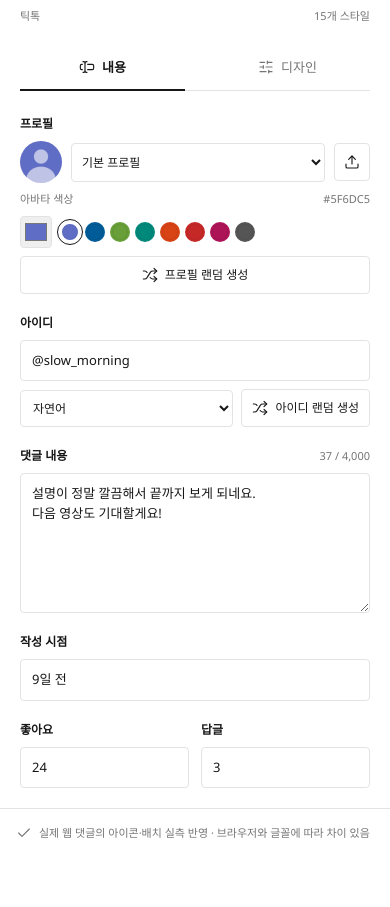
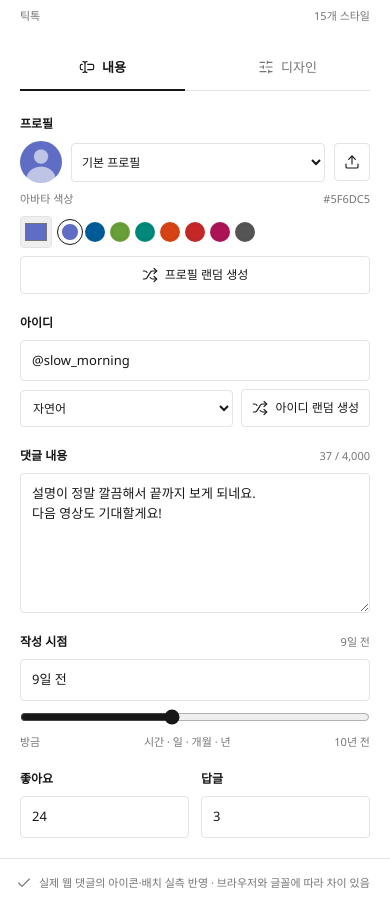
Before and after one commit to notoow/comment-image-generator, a plain HTML site: page index.html in a window 390 px wide. Shown: the part 874-1781 px from the top of the page. Before the commit the page ends 1732 px from the top, so only its background shows below. Drawn offline with Linux system fonts and the light colour scheme; a web font is replaced by a local one.

Commit message:
Fix visibility layout and restore date slider

```diff
--- a/app.js
+++ b/app.js
@@ -24,6 +24,7 @@
   const names = Object.fromEntries(platforms.map(p=>[p.id,p.name]));
   const palette = ['#5f6dc5','#005c98','#689f38','#00897b','#d84315','#c62828','#ad1457','#555555'];
   const maxReplyItems=20;
+  const makeReplyId=()=>globalThis.crypto?.randomUUID?.()||`r${Math.random().toString(36).slice(2,11)}`;
   const groups = first.querySelector('[data-platform-groups]');
   for (const group of ['글로벌','중국','일본','한국']) {
     const section=document.createElement('section');section.className='cs-platform-group';
@@ -44,9 +45,12 @@
   [first].forEach((app,index) => {
     const find = selector => app.querySelector(selector);
     const all = selector => [...app.querySelectorAll(selector)];
-    const state = {platform:'tiktok',theme:'light',panel:'content',handle:'@slow_morning',nameStyle:'phrase',text:find('[data-key="text"]').value,replyItems:[{handle:'@xiomaralopez7410',text:'LESBIANS (me) LOVE TVT!!!',translation:'한국어로 번역',date:'1개월 전',likes:1,avatarColor:'#689f38',avatarText:'X'}],visibility:{},date:'9일 전',likes:24,replies:3,genericReplies:3,postNumber:123456,avatarMode:'default',avatarSeed:0,avatarColor:'#5f6dc5',avatarText:'KS',youtubeMode:'collapsed',opacity:100,width:960,height:0,font:14,padding:24,horizontal:24,guides:false};
+    const state = {platform:'tiktok',theme:'light',panel:'content',handle:'@slow_morning',nameStyle:'phrase',text:find('[data-key="text"]').value,replyItems:[{handle:'@xiomaralopez7410',text:'LESBIANS (me) LOVE TVT!!!',translation:'한국어로 번역',date:'1개월 전',likes:1,avatarColor:'#689f38',avatarText:'X'}],visibility:{},visibilityAnchors:{},date:'9일 전',likes:24,replies:3,genericReplies:3,postNumber:123456,avatarMode:'default',avatarSeed:0,avatarColor:'#5f6dc5',avatarText:'KS',youtubeMode:'collapsed',opacity:100,width:960,height:0,font:14,padding:24,horizontal:24,guides:false};
     state.replyIndex=1;state.boardId='aB3cD4eF0';state.tiebaMode='floor';state.region='';
     const numeric = new Set(['likes','replies','postNumber','replyIndex','opacity','width','height','font','padding','horizontal']);
+    const dateSteps=['방금',...Array.from({length:23},(_,i)=>`${i+1}시간 전`),...Array.from({length:30},(_,i)=>`${i+1}일 전`),...Array.from({length:11},(_,i)=>`${i+1}개월 전`),...Array.from({length:10},(_,i)=>`${i+1}년 전`)];
+    const dateSlider=find('[data-date-slider]'),dateValue=find('[data-date-value]');dateSlider.max=String(dateSteps.length-1);
+    function syncDateSlider(){const value=find('[data-key="date"]').value.trim(),index=dateSteps.findIndex(step=>step.replace(/\s/g,'')===value.replace(/\s/g,'')),label=index>=0?dateSteps[index]:`직접 입력: ${value||'없음'}`;if(index>=0)dateSlider.value=String(index);dateValue.textContent=label;dateSlider.setAttribute('aria-valuetext',label);}
     let uploaded = null;
     let uploadVersion = 0;
     let previousOpacity = 100;
@@ -61,7 +65,7 @@
       }
       if (!platforms.some(p=>p.id===state.platform)) state.platform = 'tiktok';
       if(!Array.isArray(state.replyItems))state.replyItems=state.replyText?[{handle:'@notoow',text:state.replyText,translation:'',date:'방금 전',likes:0,avatarColor:'#689f38',avatarText:'N'}]:[];
-      state.replyItems=state.replyItems.slice(0,maxReplyItems).map((item,index)=>({handle:String(item.handle||'@notoow').slice(0,60),text:String(item.text||'').slice(0,2000),translation:String(item.translation||'').slice(0,1000),date:String(item.date||'방금 전').slice(0,30),likes:Math.max(0,Math.min(99999,Number(item.likes)||0)),avatarColor:/^#[0-9a-f]{6}$/i.test(item.avatarColor||'')?item.avatarColor:'#689f38',avatarText:String(item.avatarText||'N').slice(0,3),avatarSeed:Number(item.avatarSeed)||index,avatarMode:['random','initials'].includes(item.avatarMode)?item.avatarMode:'initials'}));
+      state.replyItems=state.replyItems.slice(0,maxReplyItems).map((item,index)=>({id:/^[a-z0-9_-]{1,40}$/i.test(item.id||'')?item.id:makeReplyId(),handle:String(item.handle||'@notoow').slice(0,60),text:String(item.text||'').slice(0,2000),translation:String(item.translation||'').slice(0,1000),date:String(item.date||'방금 전').slice(0,30),likes:Math.max(0,Math.min(99999,Number(item.likes)||0)),avatarColor:/^#[0-9a-f]{6}$/i.test(item.avatarColor||'')?item.avatarColor:'#689f38',avatarText:String(item.avatarText||'N').slice(0,3),avatarSeed:Number(item.avatarSeed)||index,avatarMode:['random','initials'].includes(item.avatarMode)?item.avatarMode:'initials'}));
       if (!CommentRandom.styles.includes(state.nameStyle)) state.nameStyle = 'phrase';
       if (!/^#[0-9a-f]{6}$/i.test(state.avatarColor)) state.avatarColor='#5f6dc5';
       if (!['default','random','initials','original','mosaic','blur'].includes(state.avatarMode)) state.avatarMode='default';
@@ -233,6 +237,9 @@
       if(key==='replies')state.genericReplies=state[key];
       queueRender();persist();
     });
+    find('[data-key="date"]').addEventListener('input',syncDateSlider);
+    dateSlider.addEventListener('input',()=>{const date=dateSteps[Number(dateSlider.value)];find('[data-key="date"]').value=date;syncDateSlider();state.date=date;queueRender();persist();});
+    syncDateSlider();
     liveHost.addEventListener('input',event=>{
       const target=event.target.closest('[data-comment-text],[data-reply-item]');if(!target)return;
       if(target.hasAttribute('data-comment-text')){state.text=target.innerText.replace(/\r/g,'');find('[data-key="text"]').value=state.text;find('[data-count]').textContent=`${state.text.length.toLocaleString()} / 4,000`;}
@@ -242,8 +249,8 @@
     liveHost.addEventListener('focusout',event=>{if(event.target.matches('[data-comment-text],[data-reply-item]'))queueRender();});
     replyList.addEventListener('input',event=>{const control=event.target.closest('[data-reply-field]');if(!control)return;const card=control.closest('[data-reply-index]'),item=state.replyItems[Number(card.dataset.replyIndex)];if(!item)return;const key=control.dataset.replyField;item[key]=key==='likes'?Math.max(0,Number(control.value)||0):control.value;if(['avatarColor','avatarText','avatarMode'].includes(key))updateReplyAvatarPreview(card.querySelector('.cs-reply-avatar-preview'),item);persist();queueRender();});
     replyList.addEventListener('click',event=>{const button=event.target.closest('[data-reply-action]');if(!button)return;const card=button.closest('[data-reply-index]'),i=Number(card.dataset.replyIndex),item=state.replyItems[i],action=button.dataset.replyAction;if(action==='remove'){state.replyItems.splice(i,1);renderReplyEditors();render();persist();const next=replyList.querySelector(`[data-reply-index="${Math.min(i,state.replyItems.length-1)}"] [data-reply-action="remove"]`)||find('[data-add-reply]');next.focus({preventScroll:true});return;}if(action==='profile'){item.avatarMode='random';item.avatarSeed=CommentRandom.avatarSeed(item.avatarSeed);item.avatarColor=palette[item.avatarSeed%palette.length];}else if(action==='name')item.handle=CommentRandom.name(state.nameStyle,item.handle);renderReplyEditors();render();persist();replyList.querySelector(`[data-reply-index="${i}"] [data-reply-action="${action}"]`)?.focus({preventScroll:true});});
-    find('[data-add-reply]').addEventListener('click',()=>{if(state.replyItems.length>=maxReplyItems)return;const used=new Set([state.handle,...state.replyItems.map(item=>item.handle)]);let handle=CommentRandom.name(state.nameStyle,'@notoow'),attempts=0;while(used.has(handle)&&attempts++<24)handle=CommentRandom.name(state.nameStyle,handle);const avatarSeed=CommentRandom.avatarSeed(state.replyItems.length),avatarColor=palette[avatarSeed%palette.length];state.replyItems.push({handle,text:'',translation:'',date:'방금 전',likes:0,avatarColor,avatarText:Array.from(handle.replace(/^@/,'').toUpperCase())[0]||'N',avatarSeed,avatarMode:'random'});renderReplyEditors();render();persist();const added=replyList.lastElementChild;added?.scrollIntoView({block:'nearest',behavior:'smooth'});added?.querySelector('[data-reply-field="handle"]')?.focus({preventScroll:true});});
-    window.addEventListener('comment-layer-visibility',event=>{const {key,visible}=event.detail;if(!state.visibility)state.visibility={};state.visibility[key]=visible;render();persist();});
+    find('[data-add-reply]').addEventListener('click',()=>{if(state.replyItems.length>=maxReplyItems)return;const used=new Set([state.handle,...state.replyItems.map(item=>item.handle)]);let handle=CommentRandom.name(state.nameStyle,'@notoow'),attempts=0;while(used.has(handle)&&attempts++<24)handle=CommentRandom.name(state.nameStyle,handle);const avatarSeed=CommentRandom.avatarSeed(state.replyItems.length),avatarColor=palette[avatarSeed%palette.length];state.replyItems.push({id:makeReplyId(),handle,text:'',translation:'',date:'방금 전',likes:0,avatarColor,avatarText:Array.from(handle.replace(/^@/,'').toUpperCase())[0]||'N',avatarSeed,avatarMode:'random'});renderReplyEditors();render();persist();const added=replyList.lastElementChild;added?.scrollIntoView({block:'nearest',behavior:'smooth'});added?.querySelector('[data-reply-field="handle"]')?.focus({preventScroll:true});});
+    window.addEventListener('comment-layer-visibility',event=>{const {key,visible,position}=event.detail;if(!state.visibility)state.visibility={};if(!state.visibilityAnchors)state.visibilityAnchors={};state.visibility[key]=visible;if(position)state.visibilityAnchors[key]=position;render();persist();});
     all('[data-platform]').forEach(b=>b.addEventListener('click',()=>{state.platform=b.dataset.platform;render();find('.cs-platform-dialog').close();persist();}));
     find('[data-open-platform]').addEventListener('click',()=>find('.cs-platform-dialog').showModal());
     find('[data-close-platform]').addEventListener('click',()=>find('.cs-platform-dialog').close());
--- a/index.html
+++ b/index.html
@@ -64,7 +64,7 @@
               <label class="cs-field" data-youtube-only hidden><span class="cs-field-title">유튜브 긴 댓글</span><select data-key="youtubeMode" aria-label="유튜브 댓글 펼침 상태"><option value="collapsed">접힌 상태 · 4줄</option><option value="expanded">펼친 상태</option></select><span class="cs-help">미리보기의 자세히 알아보기·간략히를 눌러도 바뀝니다.</span></label>
               <label class="cs-field" data-tieba-only hidden><span class="cs-field-title">바이두 댓글 형태</span><select data-key="tiebaMode" aria-label="바이두 댓글 형태"><option value="floor">본문 댓글 · 楼层</option><option value="nested">대댓글 · 楼中楼</option></select></label>
               <label class="cs-field" data-region-field hidden><span class="cs-field-title">지역 · IP 위치 (선택)</span><input data-key="region" value="" maxlength="20" placeholder="예: 安徽" autocomplete="off"></label>
-              <label class="cs-field"><span class="cs-field-title">작성 시점</span><input data-key="date" value="9일 전" maxlength="30" autocomplete="off"></label>
+              <div class="cs-field cs-date-field"><label class="cs-field-title" for="comment-date">작성 시점 <output data-date-value>9일 전</output></label><input id="comment-date" data-key="date" value="9일 전" maxlength="30" autocomplete="off"><input data-date-slider type="range" min="0" max="74" step="1" value="32" aria-label="작성 시점 선택" aria-valuetext="9일 전"><div class="cs-help cs-date-labels"><span>방금</span><span>시간 · 일 · 개월 · 년</span><span>10년 전</span></div></div>
               <div class="cs-pair" data-reaction-fields><label class="cs-field" data-likes-field><span class="cs-field-title" data-likes-label>좋아요</span><input data-key="likes" type="number" value="24" min="0" max="99999"></label><label class="cs-field" data-replies-field><span class="cs-field-title">답글</span><input data-key="replies" type="number" value="3" min="0" max="99999"></label></div>
               <label class="cs-field" data-board-field hidden><span class="cs-field-title">글 번호</span><input data-key="postNumber" type="number" value="123456" min="1" max="999999999"></label>
               <label class="cs-field" data-futaba-only hidden><span class="cs-field-title">답글 순번</span><input data-key="replyIndex" type="number" value="1" min="1" max="999999"></label>
--- a/native-templates.js
+++ b/native-templates.js
@@ -70,7 +70,7 @@
   }
   function replyElement(c,item,index,instagram=false){
     const {px,scale,dark}=c,wrap=e('div',{position:'relative',display:'grid',gridTemplateColumns:px(instagram?20:24)+' minmax(0,1fr)',columnGap:px(8),alignItems:'start',marginTop:px(10),fontSize:px(instagram?13:12),lineHeight:px(instagram?18:17)});wrap.dataset.replyComment='';
-    wrap.dataset.layer=`reply-${index}`;const avatar=e('span',{width:px(instagram?20:24),height:px(instagram?20:24),borderRadius:'50%',background:item.avatarColor||'#689f38',color:'#fff',display:'grid',placeItems:'center',fontSize:px(10),fontWeight:'600',flex:'none',overflow:'hidden'},item.avatarMode==='random'?'':item.avatarText||'N');avatar.dataset.replyAvatar='';if(item.avatarMode==='random'){const art=document.createElement('canvas');art.width=art.height=96;art.setAttribute('aria-hidden','true');art.style.cssText='display:block;width:100%;height:100%;border-radius:50%';const g=art.getContext('2d'),seed=Math.abs(Number(item.avatarSeed)||index+37),base=item.avatarColor||'#689f38';g.fillStyle=base;g.fillRect(0,0,96,96);const rgb=[1,3,5].map(i=>parseInt(base.slice(i,i+2),16)),light=rgb[0]*.299+rgb[1]*.587+rgb[2]*.114>170;g.fillStyle=light?'rgba(0,0,0,.34)':'rgba(255,255,255,.62)';for(let y=0;y<5;y++)for(let x=0;x<3;x++)if((Math.imul(seed+73,(y*3+x+1)*31)>>>((x+y)%12))&1){g.fillRect(x*19,y*19,19,19);g.fillRect((4-x)*19,y*19,19,19);}avatar.append(art);}wrap.append(avatar);
+    wrap.dataset.layer=`reply-${item.id||index}`;const avatar=e('span',{width:px(instagram?20:24),height:px(instagram?20:24),borderRadius:'50%',background:item.avatarColor||'#689f38',color:'#fff',display:'grid',placeItems:'center',fontSize:px(10),fontWeight:'600',flex:'none',overflow:'hidden'},item.avatarMode==='random'?'':item.avatarText||'N');avatar.dataset.replyAvatar='';if(item.avatarMode==='random'){const art=document.createElement('canvas');art.width=art.height=96;art.setAttribute('aria-hidden','true');art.style.cssText='display:block;width:100%;height:100%;border-radius:50%';const g=art.getContext('2d'),seed=Math.abs(Number(item.avatarSeed)||index+37),base=item.avatarColor||'#689f38';g.fillStyle=base;g.fillRect(0,0,96,96);const rgb=[1,3,5].map(i=>parseInt(base.slice(i,i+2),16)),light=rgb[0]*.299+rgb[1]*.587+rgb[2]*.114>170;g.fillStyle=light?'rgba(0,0,0,.34)':'rgba(255,255,255,.62)';for(let y=0;y<5;y++)for(let x=0;x<3;x++)if((Math.imul(seed+73,(y*3+x+1)*31)>>>((x+y)%12))&1){g.fillRect(x*19,y*19,19,19);g.fillRect((4-x)*19,y*19,19,19);}avatar.append(art);}wrap.append(avatar);
     const body=e('div',{minWidth:'0',overflowWrap:'anywhere'}),header=actions(c,{display:'inline-flex',columnGap:px(4),fontSize:px(12),lineHeight:px(17),verticalAlign:'baseline'});header.append(e('span',{fontWeight:'500',color:dark?'#eee':'#0f0f0f'},item.handle||'@notoow'),e('span',{color:dark?'#aaa':'#606060'},item.date||'방금 전'));body.append(header);
     const text=e('span',{display:'block',whiteSpace:'pre-wrap',overflowWrap:'anywhere',marginTop:px(2)},item.text||'');if(c.interactive){text.contentEditable='true';text.dataset.replyItem=String(index);text.dataset.replyField='text';text.setAttribute('role','textbox');text.setAttribute('aria-label',`답글 ${index+1} 내용 직접 편집`);text.spellcheck=false;}body.append(text);
     if(!instagram&&item.translation)body.append(e('div',{marginTop:px(4),color:dark?'#aaa':'#606060'},item.translation));
@@ -255,13 +255,13 @@
     }
     const available=state.width-2*state.horizontal;
     for(const actions of root.querySelectorAll('[data-native-actions]'))if(!actions.dataset.layer)actions.dataset.layer='reactions';
-    for(const thread of root.querySelectorAll('[data-reply-thread]'))thread.dataset.layer='replies';
     if(available<128*scale&&row.contains(pic)){pic.style.maxWidth=available*.22+'px';pic.style.height='auto';pic.style.aspectRatio='1';row.style.gap=Math.min(parseFloat(row.style.gap)||0,available*.08)+'px';}
     root.setAttribute('aria-hidden','true');root.dataset.nativeTemplate=state.platform;
+    const layerCounts=new Map();
     for(const layer of root.querySelectorAll('[data-layer]')){
-      const visible=state.visibility?.[layer.dataset.layer]!==false;
-      layer.style.visibility=visible?'':'hidden';
-      if(!interactive&&!visible)layer.style.display='none';
+      const base=layer.dataset.layer,count=(layerCounts.get(base)||0)+1;layerCounts.set(base,count);
+      if(count>1)layer.dataset.layer=`${base}-${count}`;
+      if(state.visibility?.[layer.dataset.layer]===false)layer.style.display='none';
     }
     row.style.flexShrink='0';
     return {root,muted};
@@ -269,15 +269,15 @@
   function measure(root,state){
     root.querySelector('[data-thread-connectors]')?.remove();
     const thread=root.querySelector('[data-reply-thread]'),parentAvatar=root.querySelector('.cs-native-avatar');
-    const childAvatars=thread?[...thread.querySelectorAll('[data-reply-avatar]')]:[];
-    if(thread&&parentAvatar&&childAvatars.length){
+    const childAvatars=thread?[...thread.querySelectorAll('[data-reply-avatar]')].filter(node=>node.getClientRects().length>0):[];
+    if(thread&&parentAvatar&&parentAvatar.getClientRects().length&&childAvatars.length){
       const rr=root.getBoundingClientRect(),pr=parentAvatar.getBoundingClientRect(),svg=document.createElementNS('http://www.w3.org/2000/svg','svg');
-      const width=root.clientWidth,height=Math.max(root.scrollHeight,root.clientHeight);svg.dataset.threadConnectors='';svg.setAttribute('viewBox',`0 0 ${width} ${height}`);svg.setAttribute('width',width);svg.setAttribute('height',height);svg.style.cssText='position:absolute;inset:0;pointer-events:none;overflow:visible;z-index:0';
+      const width=root.clientWidth,height=Math.max(root.scrollHeight,root.clientHeight);svg.dataset.threadConnectors='';svg.setAttribute('viewBox',`0 0 ${width} ${height}`);svg.setAttribute('width',width);svg.setAttribute('height',height);svg.style.cssText=`position:absolute;inset:0;width:${width}px;height:${height}px;pointer-events:none;overflow:visible;z-index:1`;
       const sx=pr.left-rr.left+pr.width/2,sy=pr.bottom-rr.top,targets=childAvatars.map(child=>{const r=child.getBoundingClientRect();return {x:r.left-rr.left,y:r.top-rr.top+r.height/2};});
       const stroke=state.theme==='dark'?'#333':'#e5e5e5',trunk=document.createElementNS(svg.namespaceURI,'path');
       trunk.setAttribute('d',`M ${sx} ${sy} V ${targets[targets.length-1].y}`);trunk.setAttribute('fill','none');trunk.setAttribute('stroke',stroke);trunk.setAttribute('stroke-width','1');svg.append(trunk);
       for(const target of targets){const radius=Math.max(0,Math.min(16,target.x-sx)),path=document.createElementNS(svg.namespaceURI,'path');path.setAttribute('d',`M ${sx} ${target.y-radius} C ${sx} ${target.y-radius/2}, ${sx+radius/2} ${target.y}, ${sx+radius} ${target.y} H ${target.x}`);path.setAttribute('fill','none');path.setAttribute('stroke',stroke);path.setAttribute('stroke-width','1');svg.append(path);}
-      svg.dataset.layer='replies';svg.style.visibility=state.visibility?.replies===false?'hidden':'';root.prepend(svg);const row=root.querySelector('.cs-comment-row');if(row){row.style.position='relative';row.style.zIndex='1';}
+      svg.dataset.layer='thread-connectors';if(state.visibility?.['thread-connectors']===false)svg.style.display='none';root.prepend(svg);
     }
     const body=root.querySelector('[data-yt-body]');
     if(body){const limit=80*state.font/14;const long=body.scrollHeight>limit+.5;const toggle=root.querySelector('[data-yt-toggle]');toggle.hidden=!long;toggle.style.display=long?'block':'none';if(long&&state.youtubeMode!=='expanded'){Object.assign(body.style,{display:'-webkit-box',webkitBoxOrient:'vertical',webkitLineClamp:'4',overflow:'hidden',maxHeight:limit+'px'});}}
@@ -299,14 +299,14 @@
   }
   function mountVisibilityControls(root,state){
     root.querySelectorAll('[data-visibility-toggle]').forEach(n=>n.remove());
-    const makeEye=()=>{const b=document.createElement('button');b.type='button';b.dataset.visibilityToggle='';b.setAttribute('aria-label','요소 표시 전환');b.style.cssText='position:absolute;z-index:5;width:22px;height:22px;min-width:22px;min-height:22px;padding:3px;border:1px solid #d0d0d0;border-radius:50%;background:#e5e5e5;color:#666;display:none;align-items:center;justify-content:center;cursor:pointer';b.innerHTML='<svg viewBox="0 0 24 24" width="14" height="14" fill="none" stroke="currentColor" stroke-width="2" stroke-linecap="round" stroke-linejoin="round" aria-hidden="true"><path d="M2 12s3.6-7 10-7 10 7 10 7-3.6 7-10 7S2 12 2 12Z"/><circle cx="12" cy="12" r="3"/></svg>';return b;};
-    const layers=[...root.querySelectorAll('[data-layer]')],buttons=new Map();
-    const place=(layer,button)=>{const rr=root.getBoundingClientRect(),r=layer.getBoundingClientRect();button.style.left=Math.max(0,Math.min(root.clientWidth-22,r.right-rr.left-18))+'px';button.style.top=Math.max(0,r.top-rr.top-7)+'px';};
-    for(const layer of layers)if(state.visibility?.[layer.dataset.layer]===false){const button=makeEye();button.style.display='flex';button.dataset.layerKey=layer.dataset.layer;place(layer,button);buttons.set(layer.dataset.layer,button);root.append(button);}
-    let active;
-    root.addEventListener('pointerover',event=>{const layer=event.target.closest('[data-layer]');if(!layer||!root.contains(layer)||event.target.closest('[data-visibility-toggle]'))return;if(active)active.style.display='none';active=buttons.get(layer.dataset.layer)||makeEye();active.dataset.layerKey=layer.dataset.layer;place(layer,active);active.style.display='flex';if(!active.isConnected)root.append(active);});
-    root.addEventListener('pointerout',event=>{if(event.relatedTarget?.closest?.('[data-visibility-toggle]'))return;const layer=event.target.closest('[data-layer]');if(!layer)return;const button=buttons.get(layer.dataset.layer)||active;if(button&&state.visibility?.[layer.dataset.layer]!==false)button.style.display='none';if(active===button)active=null;});
-    root.addEventListener('click',event=>{const button=event.target.closest('[data-visibility-toggle]');if(!button)return;event.preventDefault();event.stopPropagation();const key=button.dataset.layerKey,visible=state.visibility?.[key]===false;if(!state.visibility)state.visibility={};window.dispatchEvent(new CustomEvent('comment-layer-visibility',{detail:{key,visible}}));});
+    const makeEye=()=>{const b=document.createElement('button');b.type='button';b.dataset.visibilityToggle='';b.setAttribute('aria-label','요소 표시 전환');b.style.cssText='position:absolute;z-index:5;width:22px;height:22px;min-width:22px;min-height:22px;padding:3px;border:1px solid #d4d4d4;border-radius:50%;background:#f1f1f1;color:#8b8b8b;display:flex;align-items:center;justify-content:center;cursor:pointer';b.innerHTML='<svg viewBox="0 0 24 24" width="14" height="14" fill="none" stroke="currentColor" stroke-width="2" stroke-linecap="round" stroke-linejoin="round" aria-hidden="true"><path d="M2 12s3.6-7 10-7 10 7 10 7-3.6 7-10 7S2 12 2 12Z"/><circle cx="12" cy="12" r="3"/></svg>';return b;};
+    const layers=[...root.querySelectorAll('[data-layer]')],anchors=state.visibilityAnchors||{},layerMap=new Map(layers.filter(layer=>layer.getClientRects().length>0).map(layer=>[layer.dataset.layer,layer]));
+    const rect=(layer)=>{const rr=root.getBoundingClientRect(),r=layer.getBoundingClientRect();return {x:r.right-rr.left-18,y:r.top-rr.top-7};};
+    const occupied=[];
+    const place=(button,position)=>{const maxX=Math.max(0,root.clientWidth-22),maxY=Math.max(0,root.clientHeight-22),offsets=[[0,0],[0,24],[0,-24],[0,48],[0,-48],[-24,0],[24,0],[-24,24],[24,24],[-24,-24],[24,-24],[-48,0],[48,0]],base={x:Math.max(0,Math.min(maxX,position.x)),y:Math.max(0,Math.min(maxY,position.y))};let chosen=base;for(const [dx,dy] of offsets){const candidate={x:Math.max(0,Math.min(maxX,base.x+dx)),y:Math.max(0,Math.min(maxY,base.y+dy))};if(!occupied.some(point=>Math.abs(point.x-candidate.x)<22&&Math.abs(point.y-candidate.y)<22)){chosen=candidate;break;}}occupied.push(chosen);button.style.left=chosen.x+'px';button.style.top=chosen.y+'px';};
+    const keys=new Set([...layerMap.keys(),...Object.keys(state.visibility||{}).filter(key=>state.visibility[key]===false&&anchors[key])]);
+    for(const key of keys){const layer=layerMap.get(key),button=makeEye(),wasHidden=state.visibility?.[key]===false;button.dataset.layerKey=key;button.setAttribute('aria-label',`${key} 요소 표시 전환`);button.setAttribute('aria-pressed',String(!wasHidden));button.title=wasHidden?'요소 표시':'요소 숨기기';place(button,wasHidden&&anchors[key]?anchors[key]:layer?rect(layer):{x:0,y:0});root.append(button);}
+    root.addEventListener('click',event=>{const button=event.target.closest('[data-visibility-toggle]');if(!button)return;event.preventDefault();event.stopPropagation();const key=button.dataset.layerKey,visible=state.visibility?.[key]===false,position={x:parseFloat(button.style.left)||0,y:parseFloat(button.style.top)||0};window.dispatchEvent(new CustomEvent('comment-layer-visibility',{detail:{key,visible,position}}));});
   }
   async function render({state,avatar,target,guides}){
     const {root,muted}=build({state,avatar});document.body.append(root);
--- a/styles.css
+++ b/styles.css
@@ -61,6 +61,7 @@
 #comment-image-generator .cs-panel{display:grid;gap:20px;align-content:start}
 #comment-image-generator .cs-field{display:grid;gap:8px;min-width:0}
 #comment-image-generator .cs-field-title{font-size:12px;font-weight:600;display:flex;align-items:center;justify-content:space-between;gap:8px}
+#comment-image-generator .cs-date-labels{display:flex;justify-content:space-between;gap:8px;font-size:10px;line-height:1.4;color:#929292}
 #comment-image-generator .cs-field-title output,#comment-image-generator .cs-field-title small{font-weight:400;font-size:11px;color:var(--cs-muted);font-variant-numeric:tabular-nums}
 #comment-image-generator .cs-avatar-row{display:grid;grid-template-columns:42px minmax(0,1fr) 36px;align-items:center;gap:9px}
 #comment-image-generator .cs-avatar-mini{width:42px;height:42px;border-radius:50%;display:block;background:var(--cs-soft)}
```
